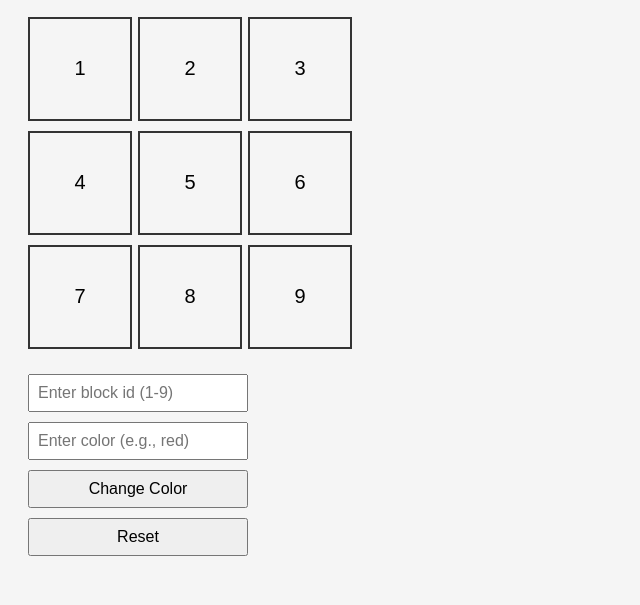
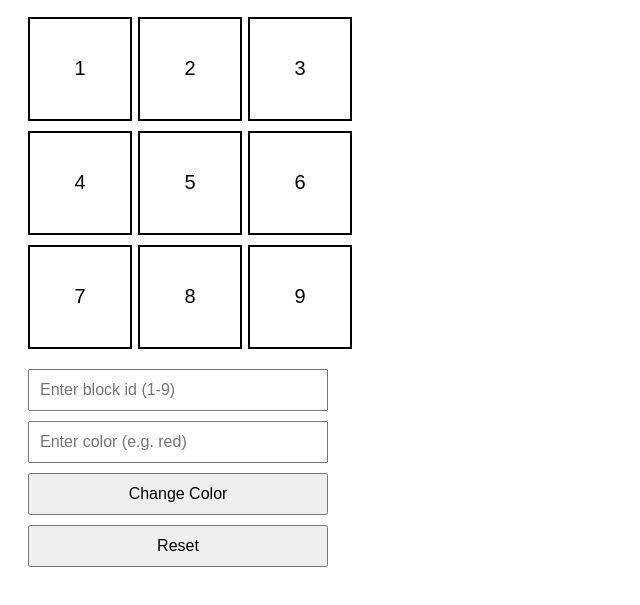
Before and after one commit to acciojob/Replit-Asian-Paints-ankitadhaakad, a website: page main.html in a window 1280 px wide. Both pictures are taken after a click on the button "Change Color". Shown: the part 79-684 px from the top of the page, without its empty margins (0-640 px from the left). Drawn offline with Linux system fonts and the light colour scheme.

Commit message:
created a submission

```diff
--- a/main.html
+++ b/main.html
@@ -1,17 +1,16 @@
 <!DOCTYPE html>
 <html lang="en">
 <head>
-  <meta charset="UTF-8" />
-  <meta name="viewport" content="width=device-width, initial-scale=1.0"/>
+  <meta charset="UTF-8">
   <title>Asian Paints Grid</title>
-  <link rel="stylesheet" href="styles.css" />
+  <link rel="stylesheet" href="styles.css">
 </head>
 <body>
   <h2>Asian Paints Grid</h2>
 
   <!-- Grid Container -->
   <div id="grid-container">
-    <!-- Grid Items with ID from 1 to 9 -->
+    <!-- Grid Items with unique IDs 1-9 -->
     <div class="grid-item" id="1">1</div>
     <div class="grid-item" id="2">2</div>
     <div class="grid-item" id="3">3</div>
@@ -23,10 +22,10 @@
     <div class="grid-item" id="9">9</div>
   </div>
 
-  <!-- Inputs and Buttons -->
+  <!-- Inputs & Buttons -->
   <div class="controls">
-    <input type="text" id="block_id" placeholder="Enter block id (1-9)" />
-    <input type="text" id="colour_id" placeholder="Enter color (e.g., red)" />
+    <input type="text" id="block_id" placeholder="Enter block id (1-9)">
+    <input type="text" id="colour_id" placeholder="Enter color (e.g. red)">
     <button id="change_button">Change Color</button>
     <button id="Reset">Reset</button>
   </div>
--- a/script.js
+++ b/script.js
@@ -1,4 +1,3 @@
-//your JS code here. If required.
 document.getElementById("change_button").addEventListener("click", function () {
   const blockId = document.getElementById("block_id").value.trim();
   const color = document.getElementById("colour_id").value.trim();
@@ -8,15 +7,16 @@ document.getElementById("change_button").addEventListener("click", function () {
     document.getElementById(i.toString()).style.backgroundColor = "transparent";
   }
 
-  // Change background color if valid block ID
+  // Change only the specified block if valid
   if (blockId >= 1 && blockId <= 9) {
-    document.getElementById(blockId).style.backgroundColor = color;
+    const block = document.getElementById(blockId);
+    block.style.backgroundColor = color;
   } else {
-    alert("Please enter a valid block ID (1-9).");
+    alert("Invalid block ID. Enter a number from 1 to 9.");
   }
 });
 
-// Reset button handler
+// Reset all blocks and inputs
 document.getElementById("Reset").addEventListener("click", function () {
   for (let i = 1; i <= 9; i++) {
     document.getElementById(i.toString()).style.backgroundColor = "transparent";
--- a/styles.css
+++ b/styles.css
@@ -1,12 +1,6 @@
-/*  your css code here. If applicable */
 body {
   font-family: Arial, sans-serif;
   padding: 20px;
-  background-color: #f5f5f5;
-}
-
-h2 {
-  margin-bottom: 20px;
 }
 
 #grid-container {
@@ -19,23 +13,22 @@ h2 {
 .grid-item {
   width: 100px;
   height: 100px;
+  border: 2px solid #000;
+  display: flex;
+  align-items: center;
+  justify-content: center;
   background-color: transparent;
-  border: 2px solid #333;
-  display: flex;
-  justify-content: center;
-  align-items: center;
   font-size: 20px;
 }
 
 .controls {
+  max-width: 300px;
   display: flex;
   flex-direction: column;
-  max-width: 220px;
+  gap: 10px;
 }
 
-.controls input,
-.controls button {
-  padding: 8px;
-  margin: 5px 0;
+input, button {
+  padding: 10px;
   font-size: 16px;
 }
```
